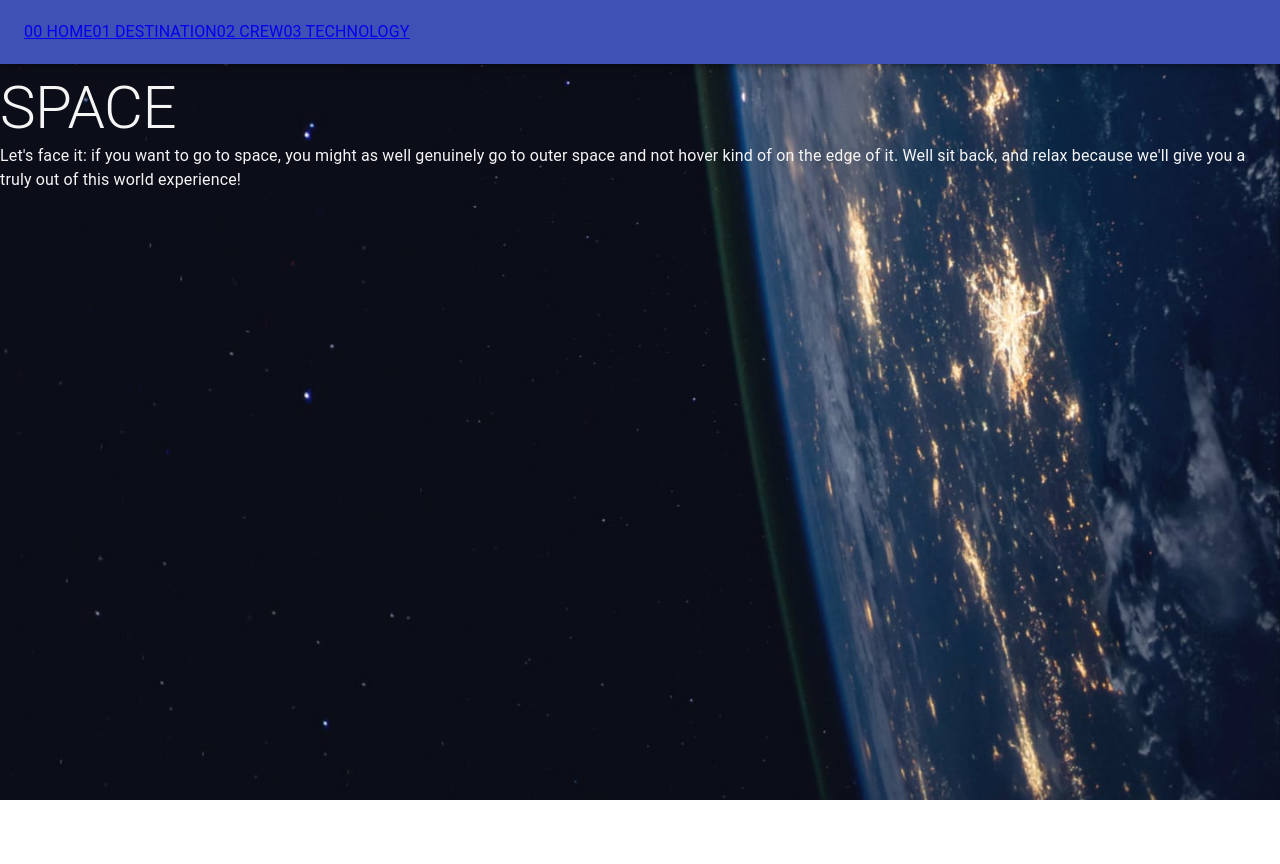
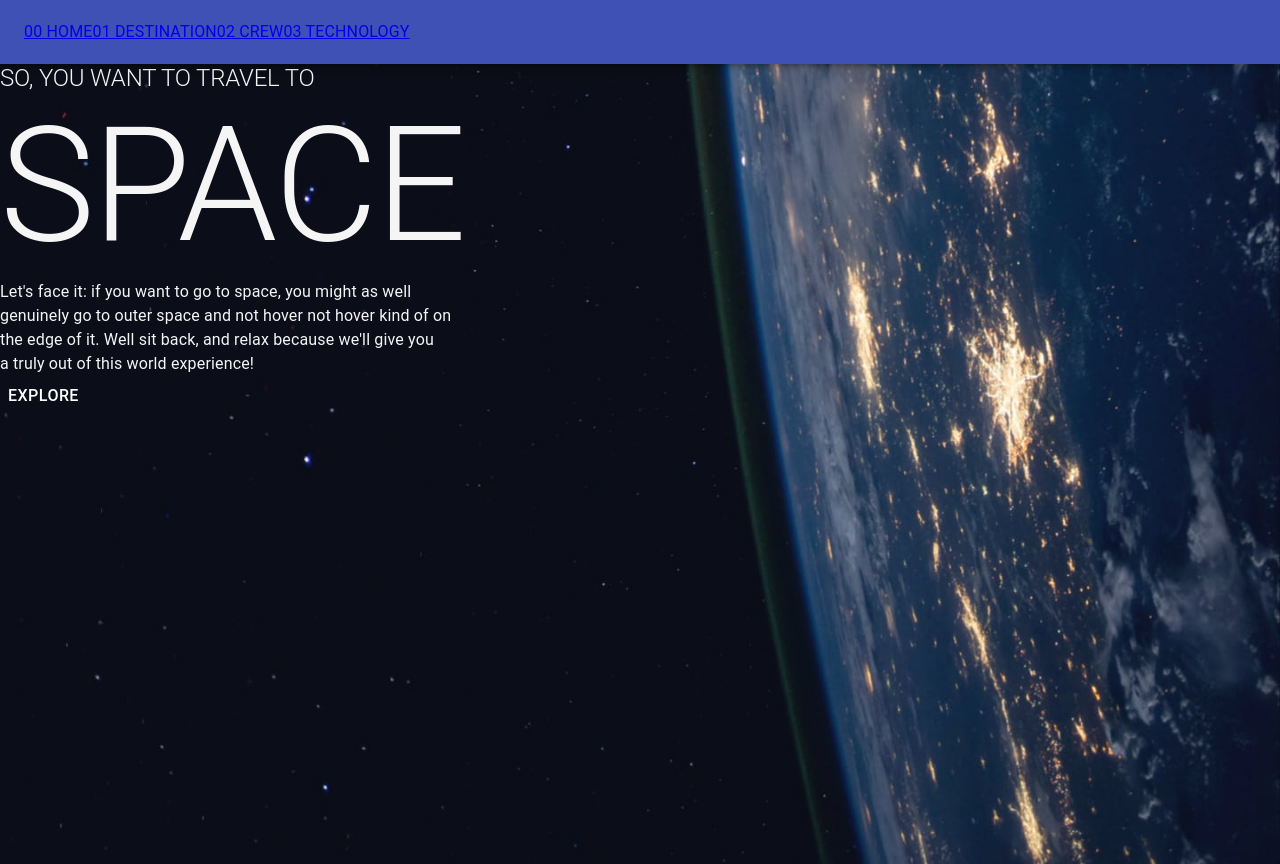
Before and after one commit to coderSathesBala/frontEndMentorsSpaceChallenge, a React (Create React App) app: page / in a window 1280 px wide. Before the commit the page ends 800 px from the top, so only its background shows below. Built offline with nearby package versions, Linux system fonts and the light colour scheme.

Commit message:
startingCSS

```diff
--- a/src/components/landingPage.js
+++ b/src/components/landingPage.js
@@ -1,5 +1,5 @@
 import React from 'react';
-import { Typography, Box, Paper} from '@material-ui/core'
+import { Typography, Box, Button} from '@material-ui/core'
 import Image from '../images/homeImages/background-home-desktop.jpg'
 
 function Landing() {
@@ -10,11 +10,13 @@ function Landing() {
             height: "100vh",
             color: "#f5f5f5"
         }}>
-        <Typography variant="h2">SO, YOU WANT TO TRAVEL TO </Typography>
-        <Typography variant="h2">SPACE</Typography>
-        <Typography>Let's face it: if you want to go to space, you might as well genuinely go to outer space and not hover kind of on the edge of it. Well sit back,
-          and relax because we'll give you a truly out of this world experience!
-        </Typography>
+        <Typography variant="h2" style={{ fontSize: '1.5rem'}}>SO, YOU WANT TO TRAVEL TO </Typography>
+        <Typography variant="h1" style={{ fontSize: '10rem' }}>SPACE</Typography>
+        <Typography>Let's face it: if you want to go to space, you might as well</Typography>
+        <Typography>genuinely go to outer space and not hover not hover kind of on</Typography>
+        <Typography>the edge of it. Well sit back, and relax because we'll give you</Typography>
+        <Typography>a truly out of this world experience!</Typography>
+        <Button style={{color: 'white', fontSize: '1rem' }}> Explore</Button>
       </Box>
         )
 }
--- a/src/components/navbar.js
+++ b/src/components/navbar.js
@@ -9,7 +9,7 @@ class Navbar extends React.Component {
   render() {
     return (
      <div>
-      <AppBar>
+      <AppBar position="sticky">
         <Toolbar>
           <Typography> <Link to="/">00 HOME</Link> </Typography>
           <Typography> <Link to="/Destination">01 DESTINATION</Link> </Typography>
```
